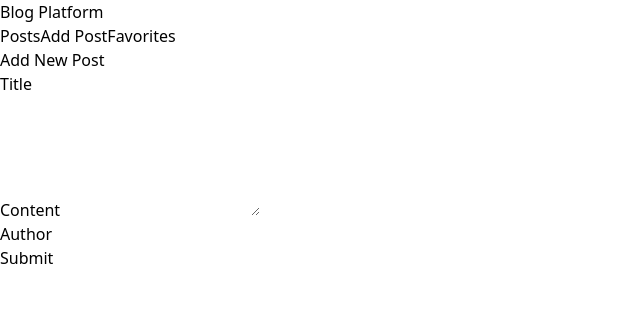
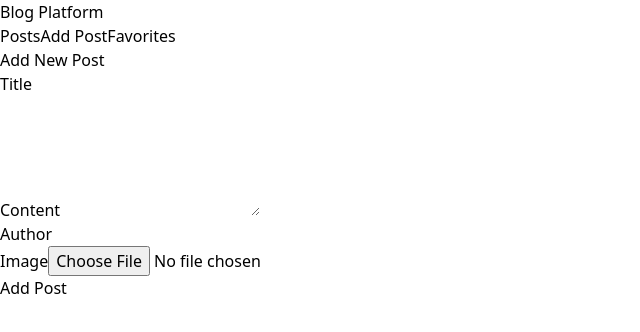
Before and after one commit to ErykahWanga/Blog-Platform, a React (Vite) app: page /add in a window 1280 px wide. Shown: the top 332 px of the page, without its empty margins (0-640 px from the left). Built offline with nearby package versions, Linux system fonts and the light colour scheme.

Commit message:
adding an image

```diff
--- a/package.json
+++ b/package.json
@@ -11,10 +11,10 @@
     "preview": "vite preview"
   },
   "dependencies": {
+    "json-server": "^0.17.4",
     "react": "^18.2.0",
     "react-dom": "^18.2.0",
-    "react-router-dom": "^6.11.2",
-    "json-server": "^0.17.4"
+    "react-router-dom": "^6.11.2"
   },
   "devDependencies": {
     "@types/react": "^18.2.15",
@@ -22,6 +22,7 @@
     "@vitejs/plugin-react": "^4.0.3",
     "autoprefixer": "^10.4.14",
     "postcss": "^8.4.27",
+    "rollup": "^4.40.0",
     "tailwindcss": "^3.3.3",
     "vite": "^4.4.5"
   }
--- a/src/components/AddPost.jsx
+++ b/src/components/AddPost.jsx
@@ -5,16 +5,28 @@ function AddPost() {
   const [title, setTitle] = useState('');
   const [content, setContent] = useState('');
   const [author, setAuthor] = useState('');
+  const [image, setImage] = useState(null);
   const [error, setError] = useState(null);
   const navigate = useNavigate();
+
+  const handleImageChange = (e) => {
+    const file = e.target.files[0];
+    if (file) {
+      const reader = new FileReader();
+      reader.onloadend = () => {
+        setImage(reader.result); // base64 encoded image
+      };
+      reader.readAsDataURL(file);
+    }
+  };
 
   const handleSubmit = async (e) => {
     e.preventDefault();
     try {
-      const response = await fetch('http://localhost: bebek(serve: localhost:3000/posts', {
+      const response = await fetch('http://localhost:3000/posts', {
         method: 'POST',
         headers: { 'Content-Type': 'application/json' },
-        body: JSON.stringify({ title, content, author, isFavorite: false }),
+        body: JSON.stringify({ title, content, author, image, isFavorite: false }),
       });
       if (!response.ok) throw new Error('Failed to add post');
       navigate('/');
@@ -30,9 +42,7 @@ function AddPost() {
       <div className="bg-gray-800 p-6 rounded shadow border border-gray-700">
         <form onSubmit={handleSubmit}>
           <div className="mb-4">
-            <label className="block text-gray-300 mb-2" htmlFor="title">
-              Title
-            </label>
+            <label className="block text-gray-300 mb-2" htmlFor="title">Title</label>
             <input
               type="text"
               id="title"
@@ -43,9 +53,7 @@ function AddPost() {
             />
           </div>
           <div className="mb-4">
-            <label className="block text-gray-300 mb-2" htmlFor="content">
-              Content
-            </label>
+            <label className="block text-gray-300 mb-2" htmlFor="content">Content</label>
             <textarea
               id="content"
               value={content}
@@ -56,9 +64,7 @@ function AddPost() {
             />
           </div>
           <div className="mb-4">
-            <label className="block text-gray-300 mb-2" htmlFor="author">
-              Author
-            </label>
+            <label className="block text-gray-300 mb-2" htmlFor="author">Author</label>
             <input
               type="text"
               id="author"
@@ -68,11 +74,24 @@ function AddPost() {
               required
             />
           </div>
+          <div className="mb-4">
+            <label className="block text-gray-300 mb-2" htmlFor="image">Image</label>
+            <input
+              type="file"
+              id="image"
+              accept="image/*"
+              onChange={handleImageChange}
+              className="w-full text-white"
+            />
+            {image && (
+              <img src={image} alt="Preview" className="mt-4 rounded shadow-md max-h-48" />
+            )}
+          </div>
           <button
             type="submit"
             className="bg-blue-500 text-white px-4 py-2 rounded hover:bg-blue-600"
           >
-            Submit
+            Add Post
           </button>
         </form>
       </div>
```
Also changed, not shown: 1 other file (tests, documents, lock files or other folders).
